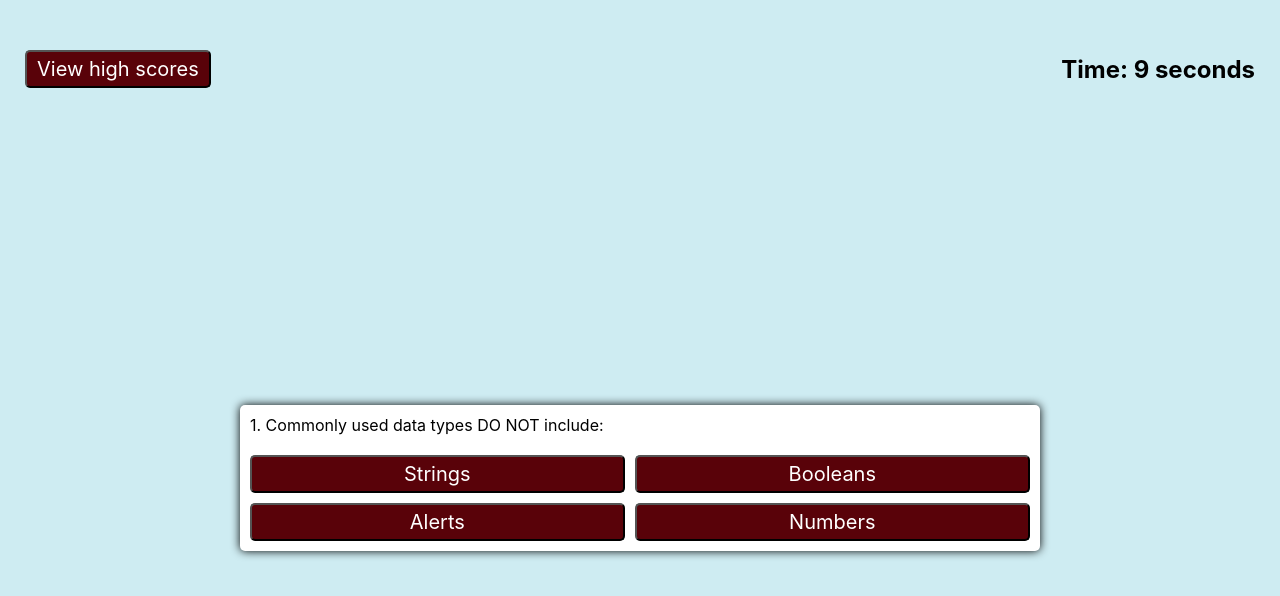
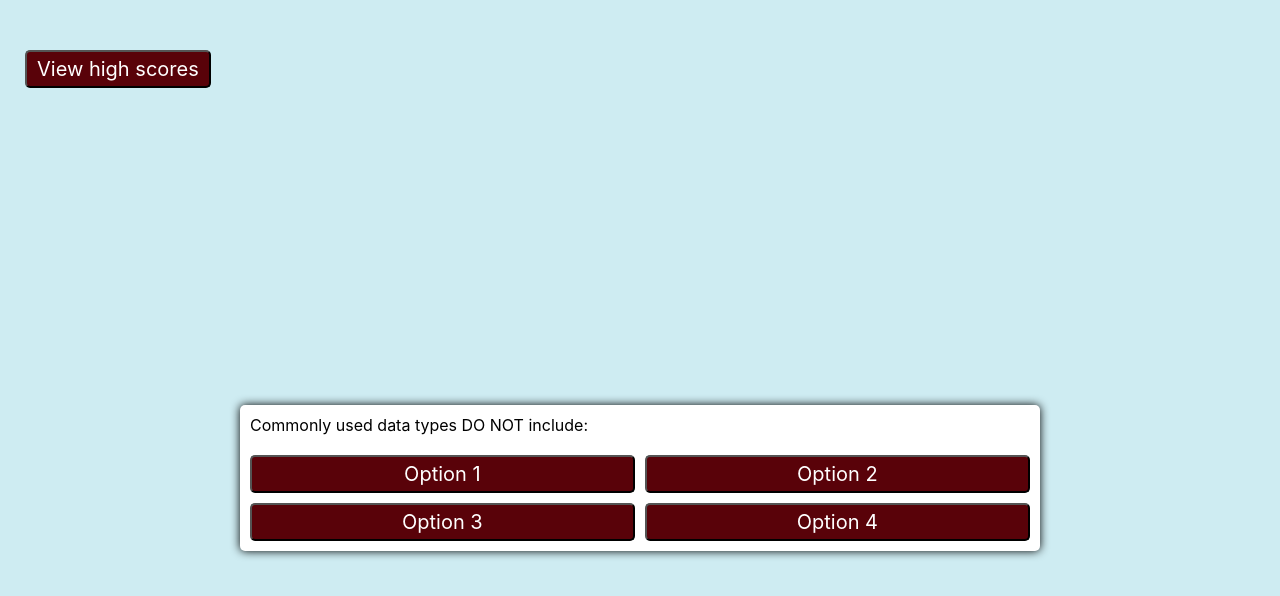
Before and after one commit to d-belleza/code-quiz, a plain HTML site: page index.html in a window 1280 px wide. Both pictures are taken after a click on the button "Start". Drawn offline with Linux system fonts and the light colour scheme.

Commit message:
rework code

```diff
--- a/assets/js/script.js
+++ b/assets/js/script.js
@@ -11,72 +11,72 @@ var scoreEl = document.getElementById("your-score");
 var saveBtnEl = document.getElementById("save-score");
 
 var questionEl = document.getElementById("question");
-var btn1El = document.getElementById("btn1");
-var btn2El = document.getElementById("btn2");
-var btn3El = document.getElementById("btn3");
-var btn4El = document.getElementById("btn4");
+var optionBtnEl = document.getElementById("option-btns")
 
 //Question assignment
 var questionArray = [
     {
-        q: "Commonly used data types DO NOT include:",
-        option1: "Strings",
-        option2: "Booleans",
-        option3: "Alerts",
-        option4: "Numbers",
-        answer: "Numbers"
+        question: "Commonly used data types DO NOT include:",
+        options: [
+            {option: "Strings", correct: false},
+            {option: "Booleans", correct: false},
+            {option: "Alerts", correct: false},
+            {option: "Numbers", correct: true}
+        ]
     },
     {
-        q: "The condition in an if/else statement is enclosed within",
-        option1: "Quotes",
-        option2: "Curly Brackets",
-        option3: "Parenthesis",
-        option4: "Square Brackets",
-        answer: "Curly Brackets"
+        question: "The condition in an if/else statement is enclosed within",
+        options: [
+            {option: "Quotes", correct: false},
+            {option: "Curly Brackets", correct: true},
+            {option: "Parenthesis", correct: false},
+            {option: "Square Brackets", correct: false}
+        ]
     },
     {
-        q: "Arrays in Javascript can be used to store",
-        option1: "Numbers and strings",
-        option2: "Other Arrays",
-        option3: "Booleans",
-        option4: "All of the above",
-        answer: "All of the above"
+        question: "Arrays in Javascript can be used to store",
+        options: [
+            {option: "Numbers and strings", correct: false},
+            {option: "Other Arrays", correct: false},
+            {option: "Booleans", correct: false},
+            {option: "All of the above", correct: true}
+        ]
     },
     {
-        q: "String values must be enclosed within____. When being assigned to variables",
-        option1: "Commas",
-        option2: "Curly Brackets",
-        option3: "Quotes",
-        option4: "Parenthesis",
-        answer: "Parenthesis"
+        question: "String values must be enclosed within____. When being assigned to variables",
+        options: [
+            {option: "Commas", correct: false},
+            {option: "Curly Brackets", correct: false},
+            {option: "Quotes", correct: false},
+            {option: "Parenthesis", correct: true}
+        ]
     },
     {
-        q: "A very useful tool used during development and debugging for printing content to the debugger is",
-        option1: "Javascript",
-        option2: "Terminal/Bash",
-        option3: "For Loops",
-        option4: "Console.log",
-        answer: "Console.log"
+        question: "A very useful tool used during development and debugging for printing content to the debugger is",
+        options: [
+            {option: "Javascript", correct: false},
+            {option: "Terminal/Bash", correct: false},
+            {option: "For Loops", correct: false},
+            {option: "Console.log", correct: true}
+        ]
     }
 ];
 
 function newScreen(){
-    currentQuestion = 0;
-    startScreenEl.style.display = "flex";
+    endScreenEl.style.display = "none";
     quizEl.style.display = "none";
-    endScreenEl.style.display = "none";
-    loadQuestion(currentQuestion);
 }
 
 function startHandler(){
-    var timeLeft = 10;
+    //var timeLeft = 30;
     startScreenEl.style.display = "none";
     quizEl.style.display = "block";
-    var timeInterval = setInterval(function () {
+    loadNextQuestion();
+    /*var timeInterval = setInterval(function () {
         timerEl.textContent = "Time: " + timeLeft + " seconds";
         timeLeft--;
-        if (timeLeft === 0 || currentQuestion === questionArray.length) {
-            if(timeLeft === 0){
+        if (timeLeft <= 0 || (currentQuestion === questionArray.length)) {
+            if(timeLeft <= 0){
                 score = 0;
             }else{
                 score = timeLeft;
@@ -85,23 +85,29 @@ function startHandler(){
             loadEndScreen();
         }
 
-      }, 1000);
+
+      }, 1000);*/
+}
+
+function loadNextQuestion(){
+    loadQuestion(questionArray[currentQuestion]);
+}
+
+function loadQuestion(question){
+    questionEl.innerText = question.question;
+    question.options.forEach(option => {
+        var button = document.createElement('button');
+        button.innerText = options.option;
+        button.classList.add("btn");
+        if(option.correct){
+            button.dataset.correct = option.correct;
+        }
+        button.addEventListener("click", selectOption);
+
+    });
 }
 
 
-function loadQuestion(questionIndex){
-    var q = questionArray[questionIndex];
-    questionEl.textContent = (questionIndex + 1) + ". " + q.q;
-    btn1El.textContent = q.option1;
-    btn2El.textContent = q.option2;
-    btn3El.textContent = q.option3;
-    btn4El.textContent = q.option4;
-}
-
-function loadNextQuestion(){
-        currentQuestion++;
-        loadQuestion(currentQuestion);
-}
 
 function loadEndScreen(){
     quizEl.style.display = "none";
@@ -114,7 +120,3 @@ function loadEndScreen(){
 
 newScreen();
 startBtnEl.addEventListener("click", startHandler);
-btn1El.addEventListener("click", loadNextQuestion);
-btn2El.addEventListener("click", loadNextQuestion);
-btn3El.addEventListener("click", loadNextQuestion);
-btn4El.addEventListener("click", loadNextQuestion);
--- a/index.html
+++ b/index.html
@@ -27,11 +27,12 @@
             <div id=quiz>
                 <div id="question">Questions</div>
                 <div id="option-btns" class="btn-grid">
-                    <button class="btn" id="btn1">Option 1</button>
-                    <button class="btn" id="btn2">Option 2</button>
-                    <button class="btn" id="btn3">Option 3</button>
-                    <button class="btn" id="btn4">Option 4</button>
+                    <button class="btn">Option 1</button>
+                    <button class="btn">Option 2</button>
+                    <button class="btn">Option 3</button>
+                    <button class="btn">Option 4</button>
                 </div>
+                <h2 id="result"></h2>
             </div>
             <div id="end-screen">
                 <h1>Finish!</h1>
```
